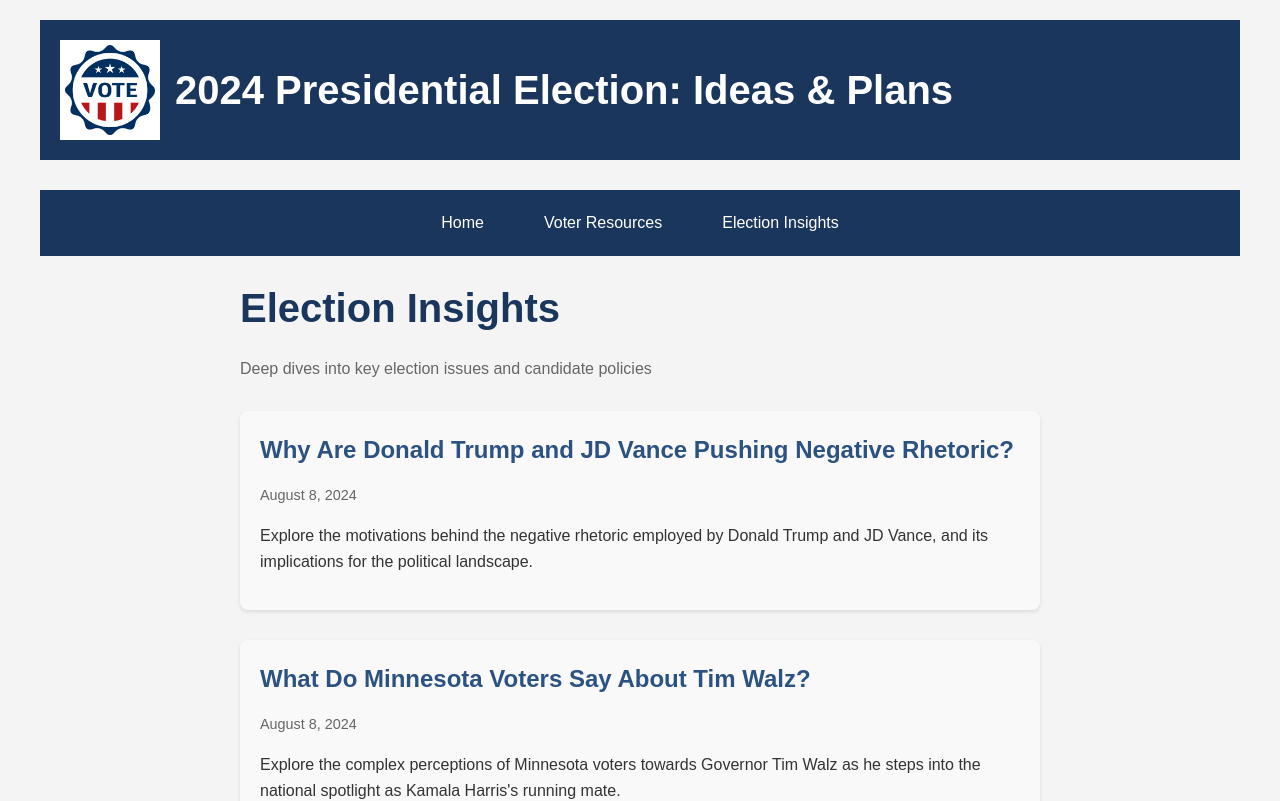
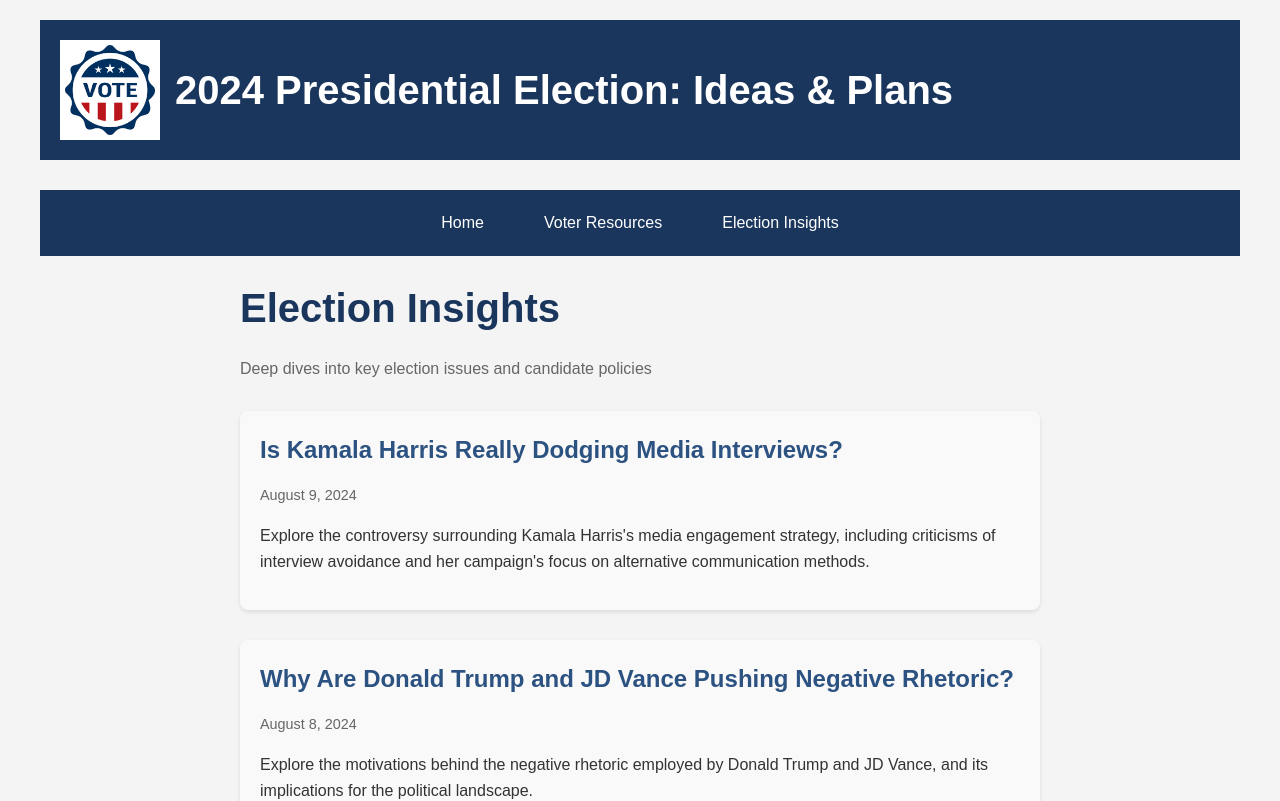
Before and after one commit to PaulMoreira/FactVerify, a React (Create React App) app: page /insights in a window 1280 px wide. Shown: the top 801 px of the page. Built offline with nearby package versions, Linux system fonts and the light colour scheme.

Commit message:
added a new article

```diff
--- a/src/App.css
+++ b/src/App.css
@@ -753,8 +753,8 @@ footer {
 
 .full-article .image-container {
   flex: 0 0 auto;
-  width: 250px; /* Fixed width for each image container */
-  height: 200px; /* Fixed height for each image container */
+  width: 300px; /* Fixed width for each image container */
+  height:300px; /* Fixed height for each image container */
   overflow: hidden;
   border-radius: 8px;
 }
@@ -780,14 +780,14 @@ footer {
 @media (max-width: 768px) {
   .full-article .image-container {
     width: 200px; /* Slightly smaller on tablets */
-    height: 160px;
+    height: 200px;
   }
 }
 
 @media (max-width: 480px) {
   .full-article .image-container {
-    width: 150px; /* Even smaller on phones */
-    height: 120px;
+    width: 200px; /* Even smaller on phones */
+    height: 200px;
   }
 }
 
--- a/src/articleData.js
+++ b/src/articleData.js
@@ -1,5 +1,81 @@
 // articleData.js
 export const articleData = [
+  {
+    id: "kamala-harris-media-strategy",
+    date: "August 9, 2024",
+    headline: "Is Kamala Harris Really Dodging Media Interviews?",
+    summary: "Explore the controversy surrounding Kamala Harris's media engagement strategy, including criticisms of interview avoidance and her campaign's focus on alternative communication methods.",
+    shareUrl: "https://vote2024info.vercel.app/insights/kamala-harris-media-strategy",
+    content: `
+      <h1>Is Kamala Harris Really Dodging Media Interviews?</h1>
+      <p>Kamala Harris, the Vice President of the United States, has recently found herself at the center of controversy regarding her engagement with the media. Critics claim she is avoiding interviews and press conferences, while her supporters argue that this strategy is intentional and calculated. In this article, we will explore the facts, insights, and opinions surrounding this topic.</p>
+
+      <h2>Key Insights</h2>
+      <ol>
+        <li>
+          <p><strong>Lack of Media Engagement</strong></p>
+          <ul>
+            <li>Since President Biden endorsed her for the presidency, Harris has not granted a single interview or held a press conference. The first time she addressed questions from the press in an unscripted format was a brief "gaggle" lasting only 70 seconds after a rally in Michigan.</li>
+            <li><strong>Source:</strong> <a href="https://www.nytimes.com/2024/08/08/business/media/kamala-harris-press-interviews.html" target="_blank" rel="noopener noreferrer">The New York Times</a></li>
+          </ul>
+        </li>
+        <li>
+          <p><strong>Strategic Messaging</strong></p>
+          <ul>
+            <li>Harris's campaign strategy focuses on tightly controlled communications, relying heavily on pre-prepared statements and televised rallies rather than spontaneous interactions with reporters.</li>
+            <li>Her campaign argues this approach is about being strategic and creative, aiming to connect with crucial voters in battleground states through alternative platforms like TikTok and social media, rather than traditional media outlets.</li>
+            <li><strong>Source:</strong> <a href="https://www.nytimes.com/2024/08/08/business/media/kamala-harris-press-interviews.html" target="_blank" rel="noopener noreferrer">The New York Times</a></li>
+          </ul>
+        </li>
+        <li>
+          <p><strong>Political Criticism and Support</strong></p>
+          <ul>
+            <li>Critics, including Republican figures, have accused Harris of ducking scrutiny, suggesting that her avoidance of media interactions indicates a lack of confidence. Former President Trump remarked on her ability to handle press conferences, asserting she is not capable of managing them.</li>
+            <li>Conversely, some political strategists, such as David Axelrod and James Carville, support her cautious approach, arguing that it allows her to maintain a strong public presence without risking poorly managed interviews. They suggest that big interview opportunities carry inherent risks, especially early in a campaign.</li>
+            <li><strong>Source:</strong> <a href="https://www.nytimes.com/2024/08/08/business/media/kamala-harris-press-interviews.html" target="_blank" rel="noopener noreferrer">The New York Times</a></li>
+          </ul>
+        </li>
+        <li>
+          <p><strong>Public Perception</strong></p>
+          <ul>
+            <li>Media critic Steve Krakauer noted that undecided voters might not be as concerned about Harris's media avoidance as critics suggest, implying that her strategy could be effective in the long run.</li>
+            <li><strong>Source:</strong> <a href="https://www.newsnationnow.com/newsnation-live/undecided-voters-may-not-care-about-harris-avoiding-media-media-critic-newsnation-live/" target="_blank" rel="noopener noreferrer">News Nation</a></li>
+          </ul>
+        </li>
+        <li>
+          <p><strong>Historical Context</strong></p>
+          <ul>
+            <li>Historically, Harris has had mixed results with interviews, with notable instances raising concerns within the Biden administration. Her previous interview with NBC's Lester Holt in 2021 did not go well, contributing to the hesitance around her media engagements.</li>
+            <li><strong>Source:</strong> <a href="https://www.nytimes.com/2024/08/08/business/media/kamala-harris-press-interviews.html" target="_blank" rel="noopener noreferrer">The New York Times</a></li>
+          </ul>
+        </li>
+      </ol>
+
+      <h3>Did You Know?</h3>
+      <ul>
+        <li>Despite her low visibility in traditional media, Kamala Harris has garnered significant attention on social media platforms, particularly TikTok, where she engages younger voters in innovative ways.</li>
+      </ul>
+
+      <div class="image-gallery">
+        <div class="image-container">
+          <img class="article-image" alt="Image of Kamala Harris dodging media interviews" src="https://static01.nyt.com/images/2024/08/08/multimedia/08HARRIS-PRESS-jvzh/08HARRIS-PRESS-jvzh-articleLarge.jpg?quality=75&amp;auto=webp&amp;disable=upscale">
+        </div>
+      </div>
+
+      <h2>Conclusion</h2>
+      <p>Kamala Harris's media strategy is a complex interplay of cautious planning and political maneuvering. While critics argue she is avoiding necessary scrutiny, supporters believe her approach is a smart tactic to bolster her candidacy as she navigates a challenging political landscape. Her campaign continues to emphasize the importance of connecting with voters through various channels, balancing the risks associated with traditional media interviews.</p>
+      <p>For further details and ongoing updates about Kamala Harris's media strategy, you can explore the articles linked above.</p>
+
+      <h2>Further Reading</h2>
+      <ul>
+        <li><a href="https://www.nytimes.com/2024/08/08/business/media/kamala-harris-press-interviews.html" target="_blank" rel="noopener noreferrer">Kamala Harris and the Media: A Complicated Relationship</a></li>
+        <li><a href="https://www.newsnationnow.com/newsnation-live/undecided-voters-may-not-care-about-harris-avoiding-media-media-critic-newsnation-live/" target="_blank" rel="noopener noreferrer">Undecided Voters May Not Care About Harris Avoiding Media</a></li>
+        <li><a href="https://www.nytimes.com/2024/08/08/business/media/kamala-harris-press-interviews.html" target="_blank" rel="noopener noreferrer">Analyzing Harris's Approach to Media Engagement</a></li>
+      </ul>
+    `,
+    ogImage: "https://static01.nyt.com/images/2024/08/08/multimedia/08HARRIS-PRESS-jvzh/08HARRIS-PRESS-jvzh-articleLarge.jpg?quality=75&auto=webp&disable=upscale",
+    ogDescription: "Explore the controversy surrounding Kamala Harris's media engagement strategy, including criticisms of interview avoidance and her campaign's focus on alternative communication methods."
+  },
   {
     id: "trump-vance-negative-rhetoric",
     date: "August 8, 2024",
```
